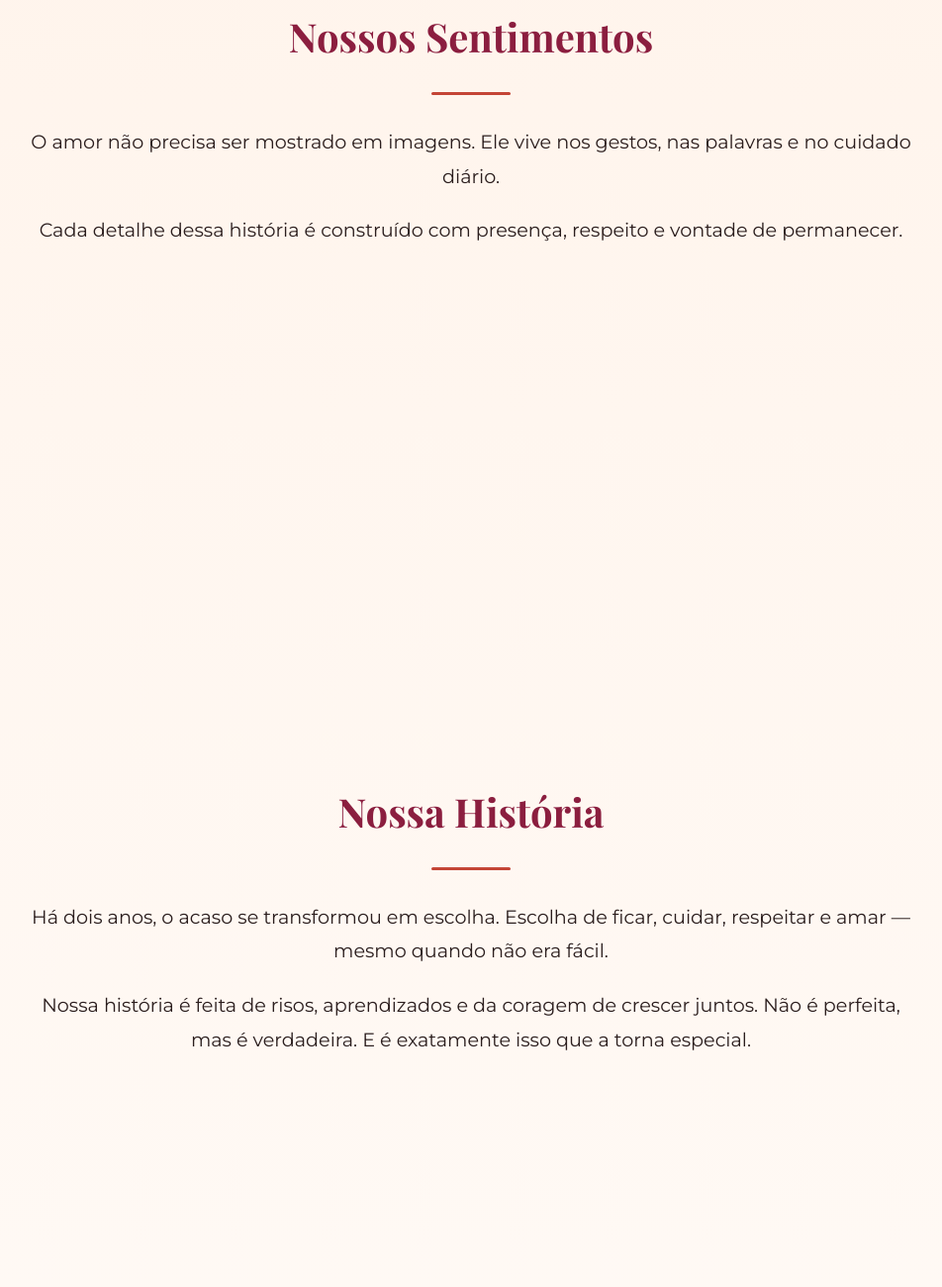
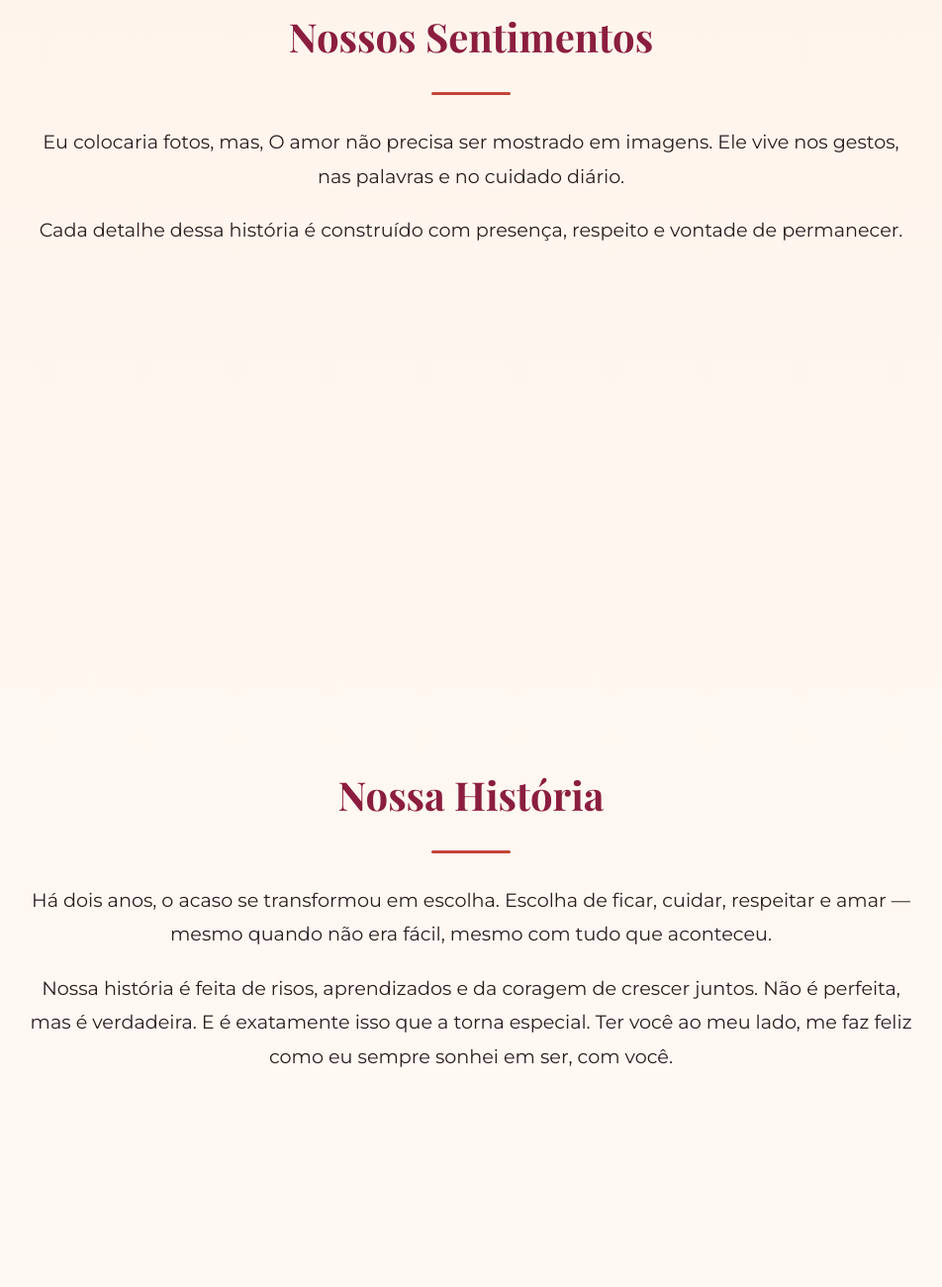
Before and after one commit to clloud11v/vitor-kathlin, a plain HTML site: page index.html in a window 1280 px wide. Shown: the part 1060-2360 px from the top of the page at 99% size, without its empty margins (164-1116 px from the left). Drawn offline with nearby package versions, Linux system fonts and the light colour scheme.

Commit message:
Update index.html

```diff
--- a/index.html
+++ b/index.html
@@ -178,7 +178,7 @@
     <div class="container">
       <h1>Vitor <span>&</span> Kathlin</h1>
       <div class="divider"></div>
-      <p>2 anos de amor, escolhas diárias e uma história construída com carinho.</p>
+      <p>2 anos de amor, escolhas diárias e uma história construída com carinho, aconteceram infortúnios, mas permanecemos juntos.</p>
       <p><strong>Dia 2</strong></p>
     </div>
   </section>
@@ -189,7 +189,7 @@
       <h2>Nossos Sentimentos</h2>
       <div class="divider"></div>
       <p>
-        O amor não precisa ser mostrado em imagens.
+        Eu colocaria fotos, mas, O amor não precisa ser mostrado em imagens.
         Ele vive nos gestos, nas palavras e no cuidado diário.
       </p>
       <p>
@@ -206,11 +206,12 @@
       <div class="divider"></div>
       <p>
         Há dois anos, o acaso se transformou em escolha.
-        Escolha de ficar, cuidar, respeitar e amar — mesmo quando não era fácil.
+        Escolha de ficar, cuidar, respeitar e amar — mesmo quando não era fácil, mesmo com tudo que aconteceu.
       </p>
       <p>
         Nossa história é feita de risos, aprendizados e da coragem de crescer juntos.
         Não é perfeita, mas é verdadeira. E é exatamente isso que a torna especial.
+        Ter você ao meu lado, me faz feliz como eu sempre sonhei em ser, com você.
       </p>
     </div>
   </section>
@@ -223,6 +224,7 @@
       <p>
         Obrigado por ser apoio, lar e sorriso.
         Obrigado por caminhar ao meu lado e acreditar em nós.
+        E obrigado por todas as mordidas e momentos que passamos juntos.
       </p>
       <p>
         Que este seja apenas mais um capítulo de uma história que ainda tem muito para viver.
```
